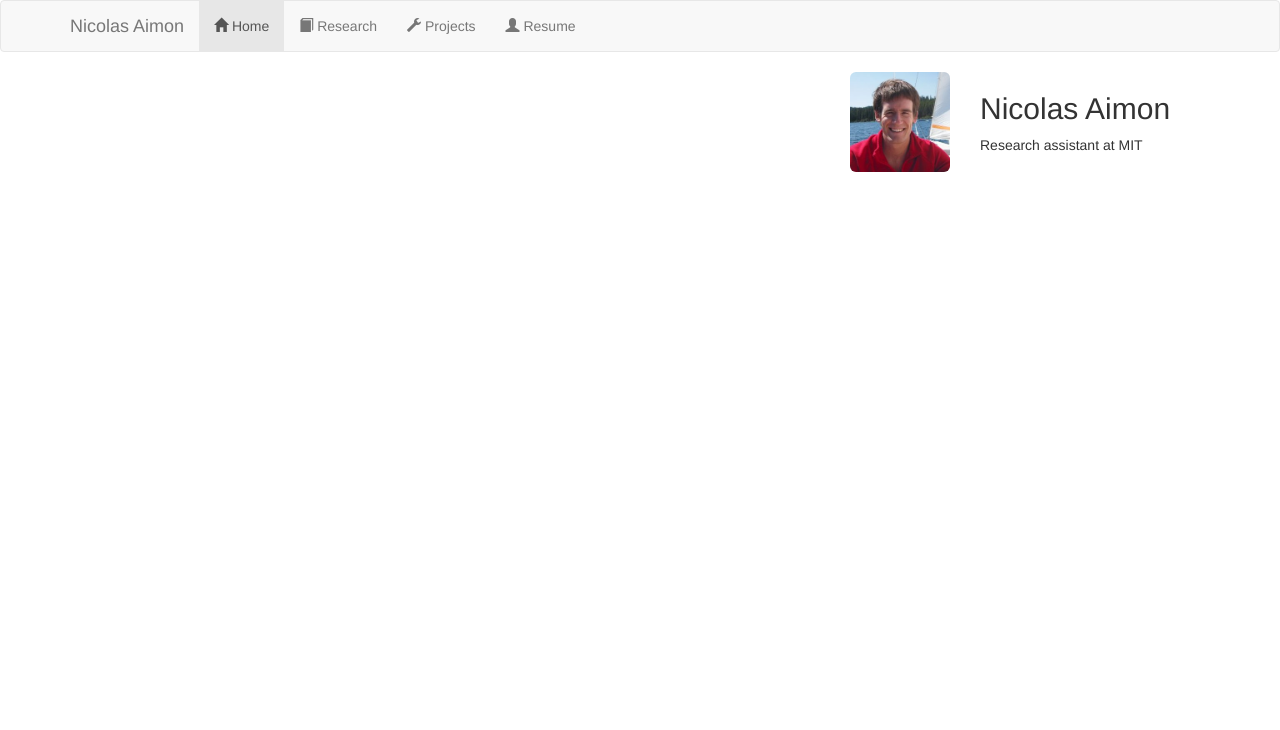
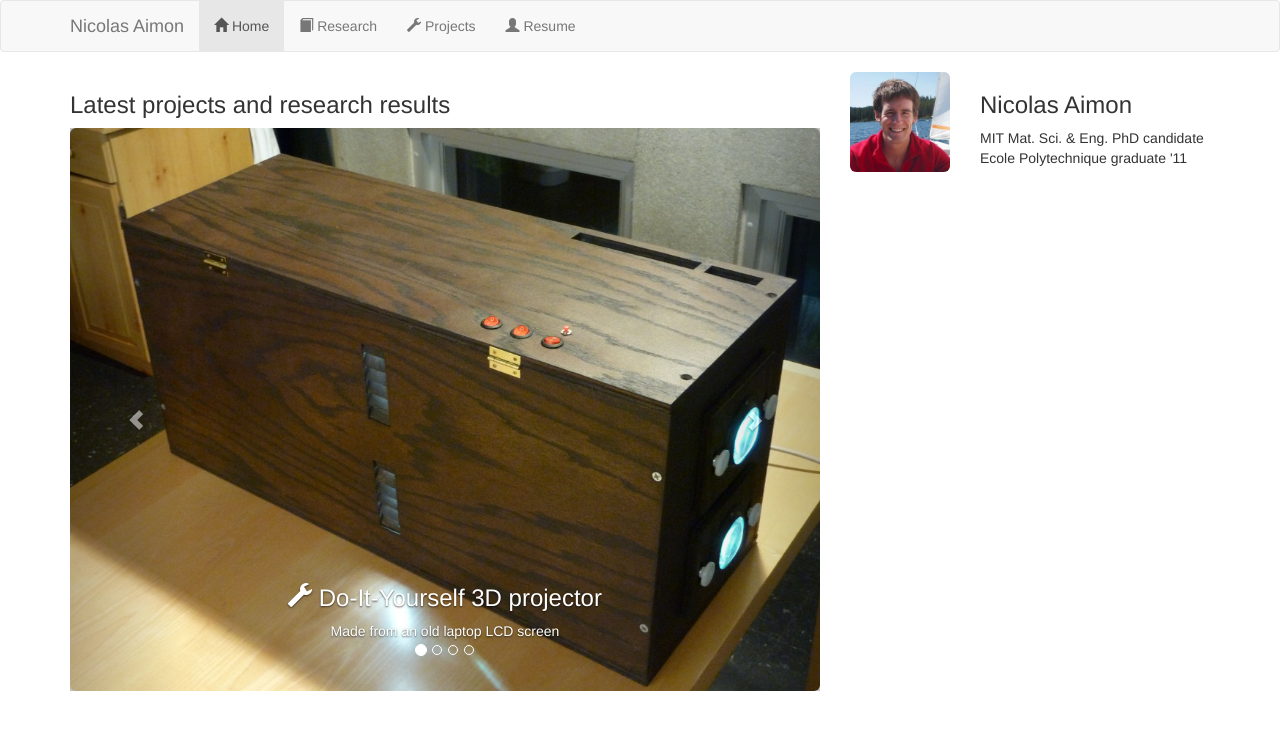
Before and after one commit to naimo/nicolas.github.com, a Jekyll site: the page built from index.html, in a window 1280 px wide. Shown: the top 730 px of the page. Built offline with Jekyll 4.4.1, drawn with Linux system fonts in a browser that asks for light colours; Markdown is read by kramdown in place of the engine named in the settings; the list of posts is cut into pages by our own code.

Commit message:
populated research

```diff
--- a/_includes/about_snippet.html
+++ b/_includes/about_snippet.html
@@ -3,8 +3,9 @@
     	<img class="img-responsive img-rounded" src="{{site.url}}/assets/img/profile.jpg">
 	</div>
 	<div class="col-xs-9 col-md-8">
-	<h2>Nicolas Aimon</h2>
-	<p>Research assistant at MIT</p>
+	<h3>Nicolas Aimon</h3>
+	MIT Mat. Sci. & Eng. PhD candidate<br>
+	Ecole Polytechnique graduate '11</p>
 	</div>
 	<div class="col-xs-12">
 	<p>
--- a/index.html
+++ b/index.html
@@ -3,6 +3,57 @@ title: Nicolas Aimon
 layout: default
 menu: home
 ---
-<div class="row">
+<H3>
+	Latest projects and research results
+</H3>
+<p>
+<div id="carousel-example-generic" class="carousel slide" data-ride="carousel">
+  <!-- Indicators -->
+  <ol class="carousel-indicators">
+    <li data-target="#carousel-example-generic" data-slide-to="0" class="active"></li>
+    <li data-target="#carousel-example-generic" data-slide-to="1"></li>
+    <li data-target="#carousel-example-generic" data-slide-to="2"></li>
+    <li data-target="#carousel-example-generic" data-slide-to="3"></li>
+  </ol>
 
+  <!-- Wrapper for slides -->
+  <div class="carousel-inner">
+    <div class="item active">
+      <a href="{{ site.url }}/2013/12/08/3d-projector/"><img class="img-rounded" src="{{ site.url }}/assets/img/projector_main.jpg"></a>
+      <div class="carousel-caption">
+        <H3><span class="glyphicon glyphicon-wrench"></span> Do-It-Yourself 3D projector</H3>
+        Made from an old laptop LCD screen
+      </div>
+    </div>
+    <div class="item">
+      <a href="{{ site.url }}/research/"><img class="img-rounded" src="{{ site.url }}/assets/img/research_pillars.jpg"></a>
+      <div class="carousel-caption">
+        <H3><span class="glyphicon glyphicon-book"></span> BiFeO3/CoFe2O4 Nanocomposites</H3>
+        Novel combinatorial deposition method
+      </div>
+    </div>
+    <div class="item">
+      <a href="{{ site.url }}/2011/12/05/cp320/"><img class="img-rounded" src="{{ site.url }}/assets/img/cp320_printed_perspective.jpg"></a>
+      <div class="carousel-caption">
+        <H3><span class="glyphicon glyphicon-wrench"></span> 3D printed airplane model</H3>
+        CP320 Super-Emeraude replica from blueprints
+      </div>
+    </div>
+    <div class="item">
+      <a href="{{ site.url }}/2013/08/26/vita-sprint/"><img class="img-rounded" src="{{ site.url }}/assets/img/chevalier_building.jpg"></a>
+      <div class="carousel-caption">
+        <H3><span class="glyphicon glyphicon-wrench"></span> 1970s Bicycle Refurbishing</H3>
+        Vita-Sprint Chevalier
+      </div>
+    </div>
+  </div>
+
+  <!-- Controls -->
+  <a class="left carousel-control" href="#carousel-example-generic" data-slide="prev">
+    <span class="glyphicon glyphicon-chevron-left"></span>
+  </a>
+  <a class="right carousel-control" href="#carousel-example-generic" data-slide="next">
+    <span class="glyphicon glyphicon-chevron-right"></span>
+  </a>
 </div>
+</p>
```
Also changed, not shown: research.html (+14 -1 lines), assets/img/research_combinatorial.gif (added), assets/img/research_pillars.jpg (added), 1 other file.
